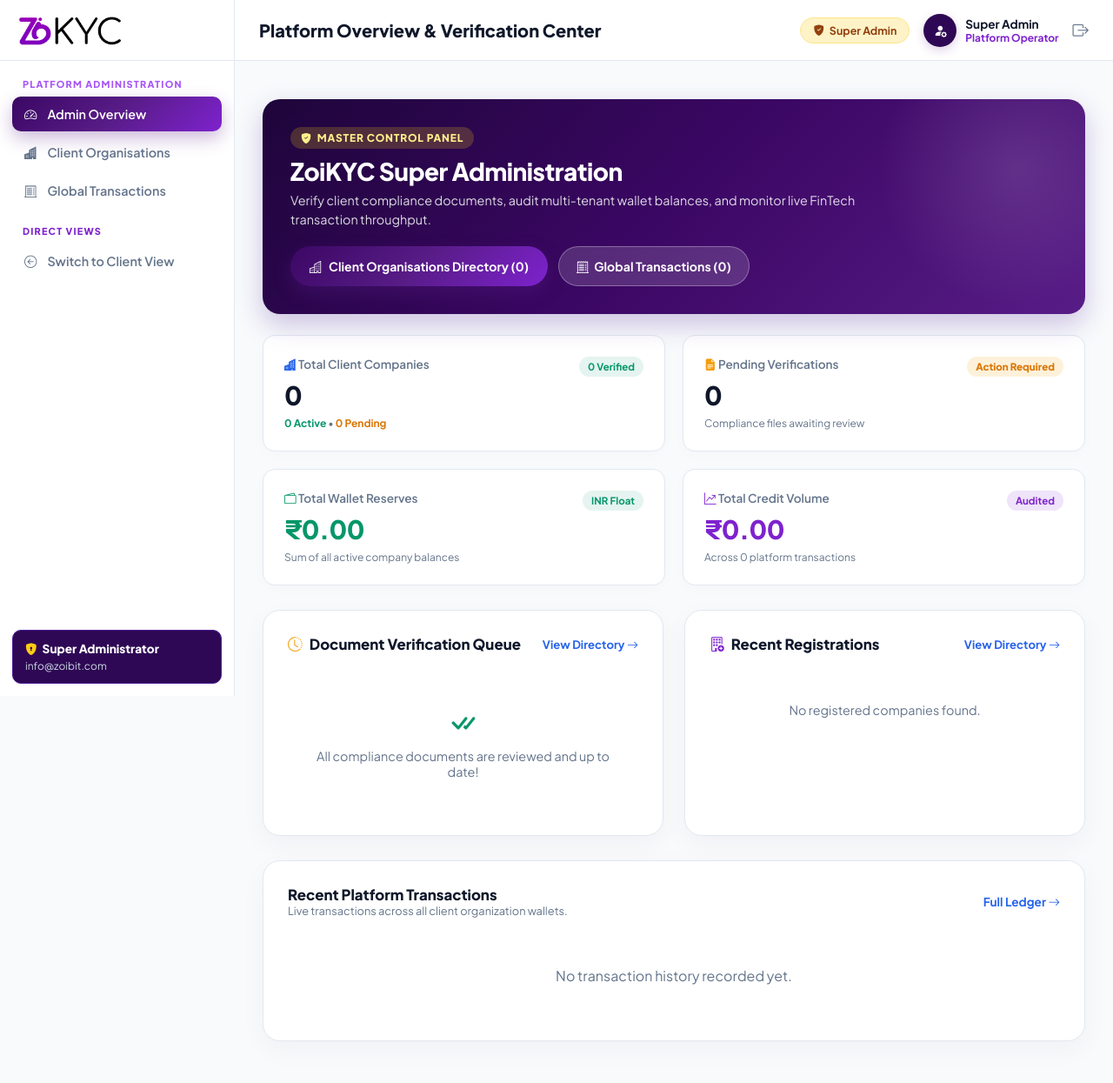
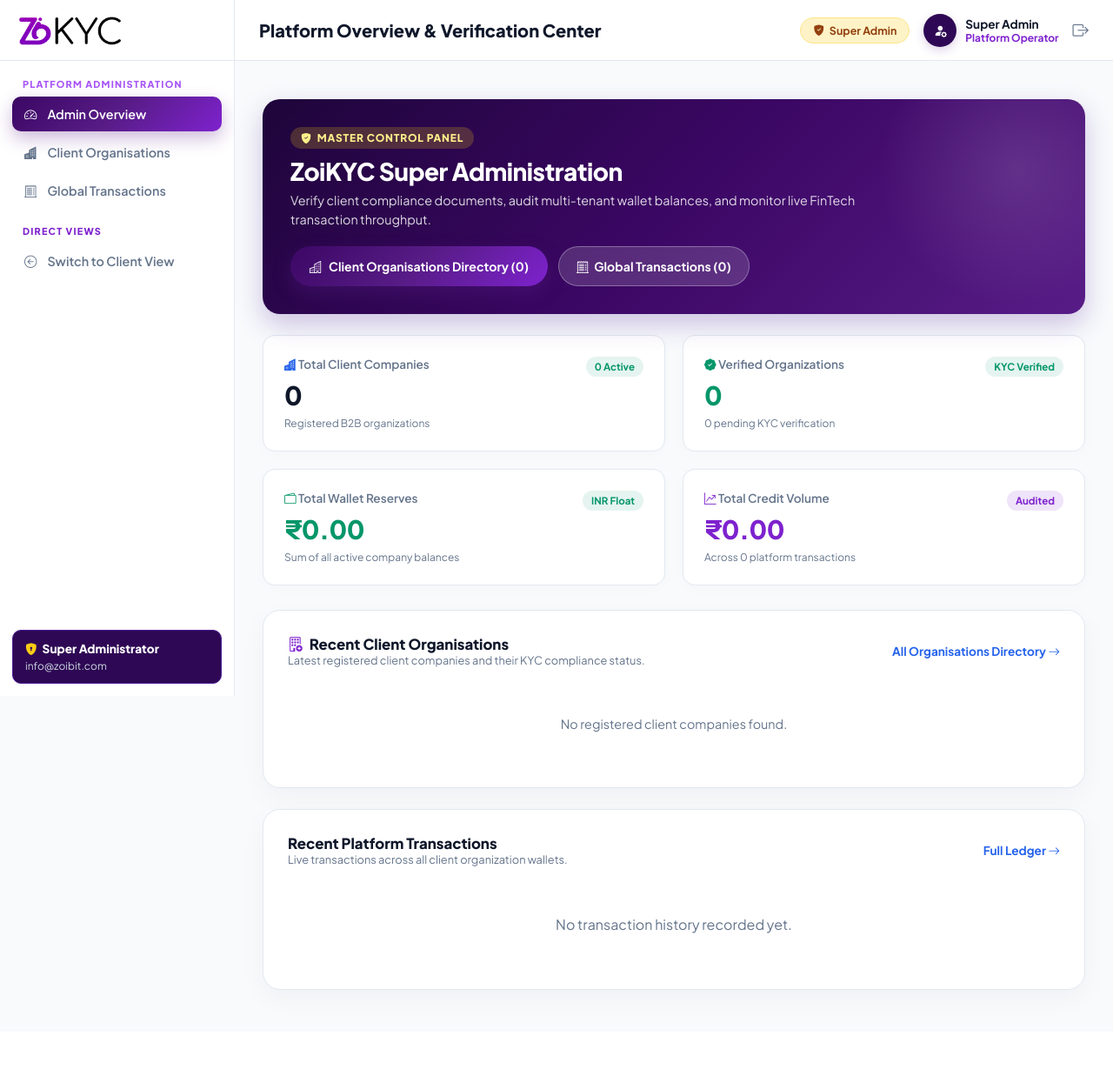
Before and after one commit to vijayvaishnav1011/zoikyc, a Flask app: page /admin/ in a window 1280 px wide. Shown: the whole page at 87% size. After the commit the page ends 1144 px from the top, so only its background shows below. Run offline with Flask 3, Linux system fonts and the light colour scheme; a user stored in the database is signed in.

Commit message:
Remove Document Verification Queue box from admin overview and replace with full Recent Client Organisations matrix table

```diff
--- a/app/templates/admin/index.html
+++ b/app/templates/admin/index.html
@@ -41,26 +41,26 @@
         {{ total_companies }}
       </div>
       <div style="font-size: 0.75rem; color: var(--text-muted); margin-top: 6px;">
-        <span style="color: #059669; font-weight: 700;">{{ active_companies }} Active</span> &bull; <span style="color: #d97706; font-weight: 700;">{{ pending_companies }} Pending</span>
+        Registered B2B organizations
       </div>
     </div>
-    <span class="metric-badge badge-active">{{ active_companies }} Verified</span>
+    <span class="metric-badge badge-active">{{ active_companies }} Active</span>
   </div>
 
-  <!-- Pending Document Verifications Card -->
-  <div class="metric-card" style="border-color: {% if pending_documents > 0 %}#fde68a{% else %}var(--border-input){% endif %};">
+  <!-- Verified Active Companies Card -->
+  <div class="metric-card">
     <div>
       <div class="metric-title">
-        <i class="bi bi-file-earmark-text-fill" style="color: #f59e0b;"></i> Pending Verifications
+        <i class="bi bi-patch-check-fill" style="color: #059669;"></i> Verified Organizations
       </div>
-      <div class="metric-value" style="color: {% if pending_documents > 0 %}#d97706{% else %}var(--text-dark){% endif %};">
-        {{ pending_documents }}
+      <div class="metric-value" style="color: #059669;">
+        {{ active_companies }}
       </div>
       <div style="font-size: 0.75rem; color: var(--text-muted); margin-top: 6px;">
-        Compliance files awaiting review
+        {{ pending_companies }} pending KYC verification
       </div>
     </div>
-    <span class="metric-badge" style="background: rgba(245, 158, 11, 0.15); color: #d97706; font-weight: 800;">Action Required</span>
+    <span class="metric-badge badge-active">KYC Verified</span>
   </div>
 
   <!-- Total Platform Wallet Reserves Card -->
@@ -96,102 +96,79 @@
   </div>
 </div>
 
-<!-- Two-Column Layout: Pending Document Queue & Recent Registrations -->
-<div class="admin-split-grid">
-
-  <!-- Left Box: Document Verification Queue -->
-  <div class="card" style="margin-bottom: 0;">
-    <div style="display: flex; justify-content: space-between; align-items: center; margin-bottom: 20px;">
+<!-- Recent Client Organisations Card -->
+<div class="card" style="margin-bottom: 24px;">
+  <div style="display: flex; justify-content: space-between; align-items: center; margin-bottom: 20px; flex-wrap: wrap; gap: 10px;">
+    <div>
       <h3 style="font-size: 1.05rem; font-weight: 800; color: var(--text-dark); display: flex; align-items: center; gap: 8px;">
-        <i class="bi bi-clock-history" style="color: #f59e0b;"></i> Document Verification Queue
+        <i class="bi bi-building-add" style="color: var(--tiancai-purple-light);"></i> Recent Client Organisations
       </h3>
-      <a href="{{ url_for('admin.companies', status='pending_verification') }}" style="color: var(--tiancai-blue); font-weight: 700; font-size: 0.82rem; text-decoration: none;">
-        View Directory <i class="bi bi-arrow-right"></i>
-      </a>
+      <p style="font-size: 0.8rem; color: var(--text-muted);">Latest registered client companies and their KYC compliance status.</p>
     </div>
-
-    {% if pending_docs %}
-    <div style="display: flex; flex-direction: column; gap: 12px;">
-      {% for doc in pending_docs %}
-      <div style="display: flex; justify-content: space-between; align-items: center; padding: 12px 16px; background: #f8fafc; border: 1px solid var(--border-input); border-radius: var(--radius-md); gap: 12px; flex-wrap: wrap;">
-        <div style="flex: 1; min-width: 180px;">
-          <div style="font-weight: 800; font-size: 0.88rem; color: var(--text-dark);">{{ doc.company.name }}</div>
-          <div style="font-size: 0.78rem; color: var(--text-muted); margin-top: 2px;">
-            <i class="bi bi-file-earmark-pdf" style="color: #7e22ce;"></i> {{ doc.document_type.replace('_', ' ').title() }}
-          </div>
-        </div>
-
-        <div style="display: flex; gap: 8px;">
-          <a href="{{ url_for('admin.download_document', doc_id=doc.id) }}" target="_blank" class="lang-toggle-pill" style="text-decoration: none; padding: 6px 12px; font-size: 0.78rem;">
-            <i class="bi bi-eye"></i> View
-          </a>
-          <form method="POST" action="{{ url_for('admin.document_action', doc_id=doc.id) }}" style="display: inline;">
-            <input type="hidden" name="csrf_token" value="{{ csrf_token() }}"/>
-            <input type="hidden" name="action" value="approve">
-            <button type="submit" class="lang-toggle-pill" style="background: #d1fae5; color: #065f46; border: none; cursor: pointer; padding: 6px 12px; font-size: 0.78rem;">
-              <i class="bi bi-check-lg"></i> Approve
-            </button>
-          </form>
-        </div>
-      </div>
-      {% endfor %}
-    </div>
-    {% else %}
-    <div style="text-align: center; padding: 36px 16px; color: var(--text-muted);">
-      <i class="bi bi-check-all" style="font-size: 2.2rem; color: #059669; display: block; margin-bottom: 8px;"></i>
-      <p style="font-size: 0.9rem;">All compliance documents are reviewed and up to date!</p>
-    </div>
-    {% endif %}
-  </div>
-
-  <!-- Right Box: Recent Client Registrations -->
-  <div class="card" style="margin-bottom: 0;">
-    <div style="display: flex; justify-content: space-between; align-items: center; margin-bottom: 20px;">
-      <h3 style="font-size: 1.05rem; font-weight: 800; color: var(--text-dark); display: flex; align-items: center; gap: 8px;">
-        <i class="bi bi-building-add" style="color: var(--tiancai-purple-light);"></i> Recent Registrations
-      </h3>
-      <a href="{{ url_for('admin.companies') }}" style="color: var(--tiancai-blue); font-weight: 700; font-size: 0.82rem; text-decoration: none;">
-        View Directory <i class="bi bi-arrow-right"></i>
+    <a href="{{ url_for('admin.companies') }}" style="color: var(--tiancai-blue); font-weight: 700; font-size: 0.85rem; text-decoration: none;">
+      All Organisations Directory <i class="bi bi-arrow-right"></i>
     </a>
   </div>
 
   {% if recent_companies %}
-    <div style="display: flex; flex-direction: column; gap: 12px;">
+  <div class="table-responsive">
+    <table class="custom-table">
+      <thead>
+        <tr>
+          <th>Organisation Name</th>
+          <th>Client ID</th>
+          <th>Authorised Signatory</th>
+          <th>Contact Email & Phone</th>
+          <th>Wallet Balance</th>
+          <th>KYC Status</th>
+          <th>Action</th>
+        </tr>
+      </thead>
+      <tbody>
         {% for comp in recent_companies %}
-      <div style="display: flex; justify-content: space-between; align-items: center; padding: 12px 16px; background: #f8fafc; border: 1px solid var(--border-input); border-radius: var(--radius-md); gap: 10px;">
-        <div>
-          <div style="font-weight: 800; font-size: 0.88rem; color: var(--text-dark);">
-            <a href="{{ url_for('admin.company_detail', company_id=comp.id) }}" style="color: inherit; text-decoration: none;">
+        <tr>
+          <td style="font-weight: 800;">
+            <a href="{{ url_for('admin.company_detail', company_id=comp.id) }}" style="color: var(--tiancai-purple-dark); text-decoration: none;">
               {{ comp.name }}
             </a>
-          </div>
-          <div style="font-size: 0.75rem; color: var(--text-muted); margin-top: 2px;">
-            Signatory: {{ comp.authorised_signatory_name }} &bull; {{ comp.city }}, {{ comp.state }}
-          </div>
-        </div>
-
-        <div style="text-align: right;">
-          <div>
+          </td>
+          <td>
+            <span class="metric-badge" style="background: rgba(37, 99, 235, 0.1); color: var(--tiancai-blue); font-size: 0.72rem; padding: 2px 8px; font-weight: 700;">
+              {{ comp.client_id or 'ZOI-CLIENT' }}
+            </span>
+          </td>
+          <td>{{ comp.authorised_signatory_name }}</td>
+          <td style="font-size: 0.82rem;">
+            <div>{{ comp.email }}</div>
+            <div style="color: var(--text-muted);">{{ comp.phone }}</div>
+          </td>
+          <td style="font-weight: 800; color: #059669;">
+            {{ comp.wallet.balance | currency if comp.wallet else '₹0.00' }}
+          </td>
+          <td>
             {% if comp.status == 'active' %}
-              <span class="metric-badge badge-active" style="font-size: 0.7rem;">Active</span>
+              <span class="metric-badge badge-active"><i class="bi bi-check-circle-fill"></i> Active</span>
+            {% elif comp.status == 'suspended' %}
+              <span class="metric-badge" style="background: rgba(220, 38, 38, 0.12); color: #dc2626;"><i class="bi bi-x-circle-fill"></i> Suspended</span>
             {% else %}
-              <span class="metric-badge" style="background: rgba(217, 119, 6, 0.12); color: #d97706; font-size: 0.7rem;">Pending</span>
+              <span class="metric-badge" style="background: rgba(217, 119, 6, 0.12); color: #d97706;"><i class="bi bi-clock-history"></i> Pending Review</span>
             {% endif %}
-          </div>
-          <div style="font-size: 0.72rem; color: var(--text-light); margin-top: 4px;">
-            {{ comp.created_at.strftime('%b %d, %Y') if comp.created_at else '' }}
-          </div>
-        </div>
-      </div>
+          </td>
+          <td>
+            <a href="{{ url_for('admin.company_detail', company_id=comp.id) }}" class="lang-toggle-pill" style="text-decoration: none; padding: 5px 12px; font-size: 0.78rem;">
+              <i class="bi bi-shield-check"></i> Manage & Verify
+            </a>
+          </td>
+        </tr>
         {% endfor %}
+      </tbody>
+    </table>
   </div>
   {% else %}
   <div style="text-align: center; padding: 36px 16px; color: var(--text-muted);">
-      <p style="font-size: 0.9rem;">No registered companies found.</p>
+    <p style="font-size: 0.9rem;">No registered client companies found.</p>
   </div>
   {% endif %}
-  </div>
-
 </div>
 
 <!-- Recent Global Platform Transactions Table -->
```
Lines whose indentation alone changed are shown as unchanged.
